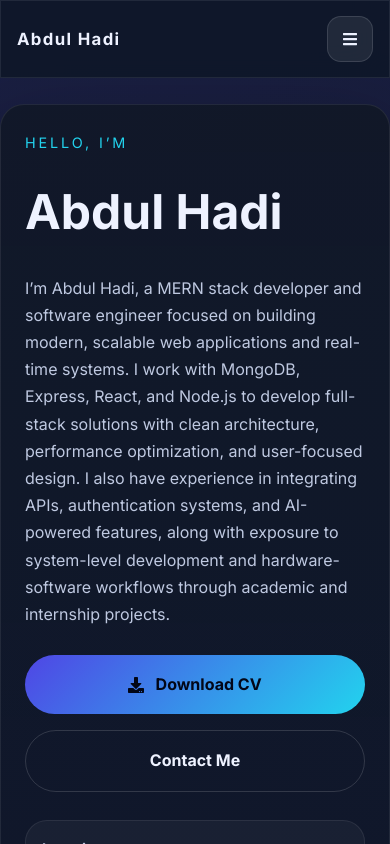
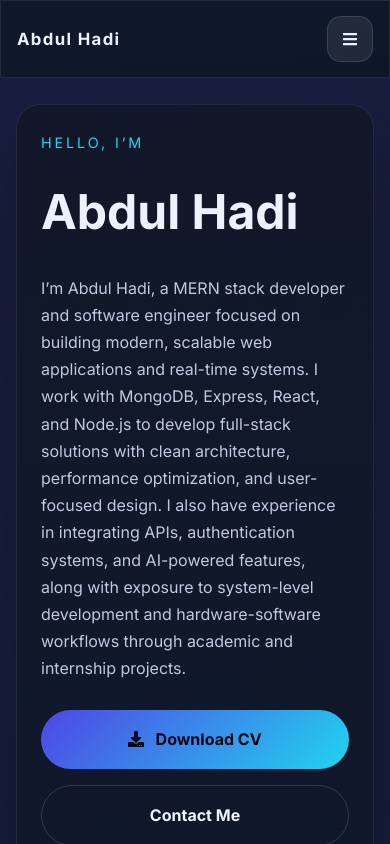
Before and after one commit to abdulHadi-71/Personal-Portfolio, a React (Vite) app in the folder client/: page / in a window 390 px wide. Shown: the top 844 px of the page. Built offline with nearby package versions, Linux system fonts and the light colour scheme; no server answers.

Commit message:
Fix mobile section spacing and padding

```diff
--- a/client/src/styles.css
+++ b/client/src/styles.css
@@ -758,7 +758,11 @@ textarea {
 
 @media (max-width: 720px) {
   .page {
-    padding: 6.5rem 0 3rem;
+    padding: 6.5rem 1rem 3rem;
+  }
+
+  .section {
+    padding-inline: 0.75rem;
   }
 
   .topbar {
```
